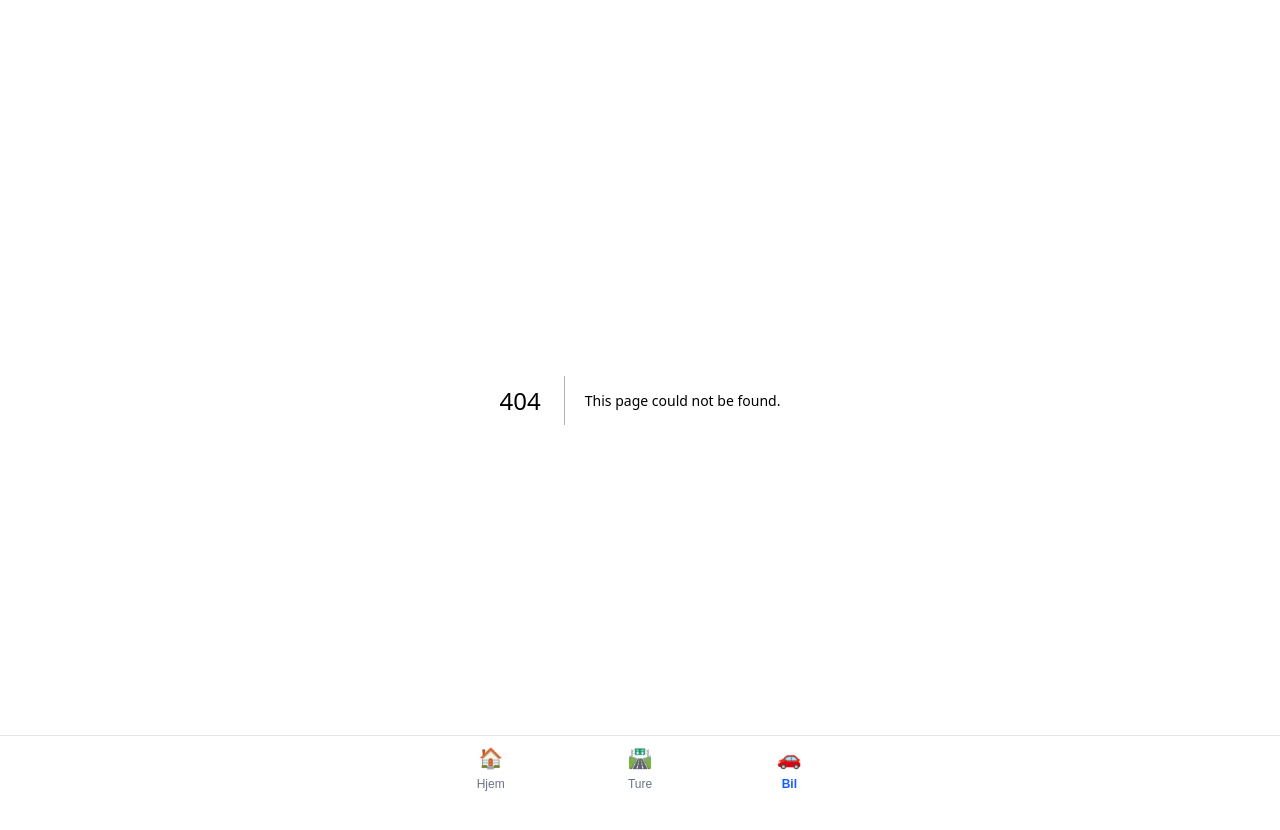
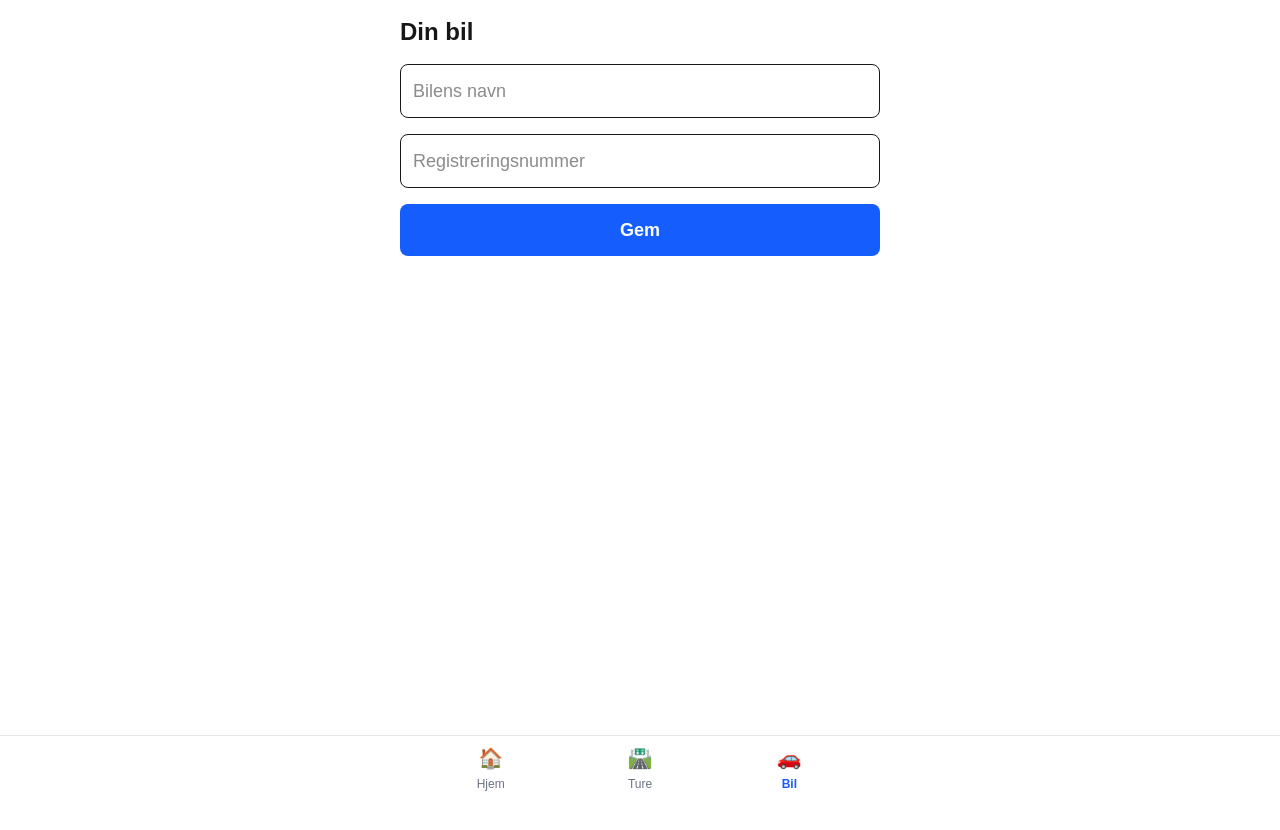
Before and after one commit to LetUsDoIT-Org/korebog, a Next.js app: page /vehicle in a window 1280 px wide. Before the commit this address had no page. Shown: the top 830 px of the page. After the commit the page ends 800 px from the top, so only its background shows below. Built offline with nearby package versions, Linux system fonts and the light colour scheme; no server answers; the database is empty.

Commit message:
feat: add vehicle management page with form

```diff
--- /dev/null
+++ b/src/app/vehicle/page.tsx
@@ -0,0 +1,29 @@
+'use client'
+
+import { useEffect, useState } from 'react'
+import { VehicleForm } from '@/components/VehicleForm'
+import { getDefaultVehicle, upsertVehicle } from '@/lib/api/vehicles'
+import type { Vehicle } from '@/types/database'
+
+export default function VehiclePage() {
+  const [vehicle, setVehicle] = useState<Vehicle | null>(null)
+  const [loading, setLoading] = useState(true)
+
+  useEffect(() => {
+    getDefaultVehicle().then((v) => { setVehicle(v); setLoading(false) })
+  }, [])
+
+  async function handleSave(data: { name: string; registration_number: string }) {
+    const saved = await upsertVehicle({ ...data, id: vehicle?.id })
+    setVehicle(saved)
+  }
+
+  if (loading) return <div className="p-4">Indlæser...</div>
+
+  return (
+    <div className="p-4 max-w-lg mx-auto">
+      <h1 className="text-2xl font-bold mb-4">Din bil</h1>
+      <VehicleForm vehicle={vehicle} onSave={handleSave} />
+    </div>
+  )
+}
--- /dev/null
+++ b/src/components/VehicleForm.tsx
@@ -0,0 +1,46 @@
+'use client'
+
+import { useState } from 'react'
+import type { Vehicle } from '@/types/database'
+
+type Props = {
+  vehicle?: Vehicle | null
+  onSave: (data: { name: string; registration_number: string }) => void
+}
+
+export function VehicleForm({ vehicle, onSave }: Props) {
+  const [name, setName] = useState(vehicle?.name ?? '')
+  const [regNr, setRegNr] = useState(vehicle?.registration_number ?? '')
+
+  function handleSubmit(e: React.FormEvent) {
+    e.preventDefault()
+    onSave({ name, registration_number: regNr })
+  }
+
+  return (
+    <form onSubmit={handleSubmit} className="space-y-4">
+      <input
+        type="text"
+        placeholder="Bilens navn"
+        value={name}
+        onChange={(e) => setName(e.target.value)}
+        required
+        className="w-full rounded-lg border p-3 text-lg dark:bg-gray-800 dark:border-gray-700"
+      />
+      <input
+        type="text"
+        placeholder="Registreringsnummer"
+        value={regNr}
+        onChange={(e) => setRegNr(e.target.value.toUpperCase())}
+        required
+        className="w-full rounded-lg border p-3 text-lg dark:bg-gray-800 dark:border-gray-700"
+      />
+      <button
+        type="submit"
+        className="w-full rounded-lg bg-blue-600 p-3 text-lg text-white font-semibold hover:bg-blue-700"
+      >
+        Gem
+      </button>
+    </form>
+  )
+}
--- /dev/null
+++ b/src/lib/api/vehicles.ts
@@ -0,0 +1,36 @@
+import { createClient } from '@/lib/supabase/client'
+import type { Vehicle } from '@/types/database'
+
+export async function getVehicles(): Promise<Vehicle[]> {
+  const supabase = createClient()
+  const { data, error } = await supabase
+    .from('vehicles')
+    .select('*')
+    .order('is_default', { ascending: false })
+  if (error) throw error
+  return data ?? []
+}
+
+export async function getDefaultVehicle(): Promise<Vehicle | null> {
+  const supabase = createClient()
+  const { data } = await supabase
+    .from('vehicles')
+    .select('*')
+    .eq('is_default', true)
+    .single()
+  return data
+}
+
+export async function upsertVehicle(vehicle: Partial<Vehicle> & { name: string; registration_number: string }): Promise<Vehicle> {
+  const supabase = createClient()
+  const { data: { user } } = await supabase.auth.getUser()
+  if (!user) throw new Error('Not authenticated')
+
+  const { data, error } = await supabase
+    .from('vehicles')
+    .upsert({ ...vehicle, user_id: user.id, is_default: true })
+    .select()
+    .single()
+  if (error) throw error
+  return data
+}
```
Also changed, not shown: 1 other file (tests, documents, lock files or other folders).
